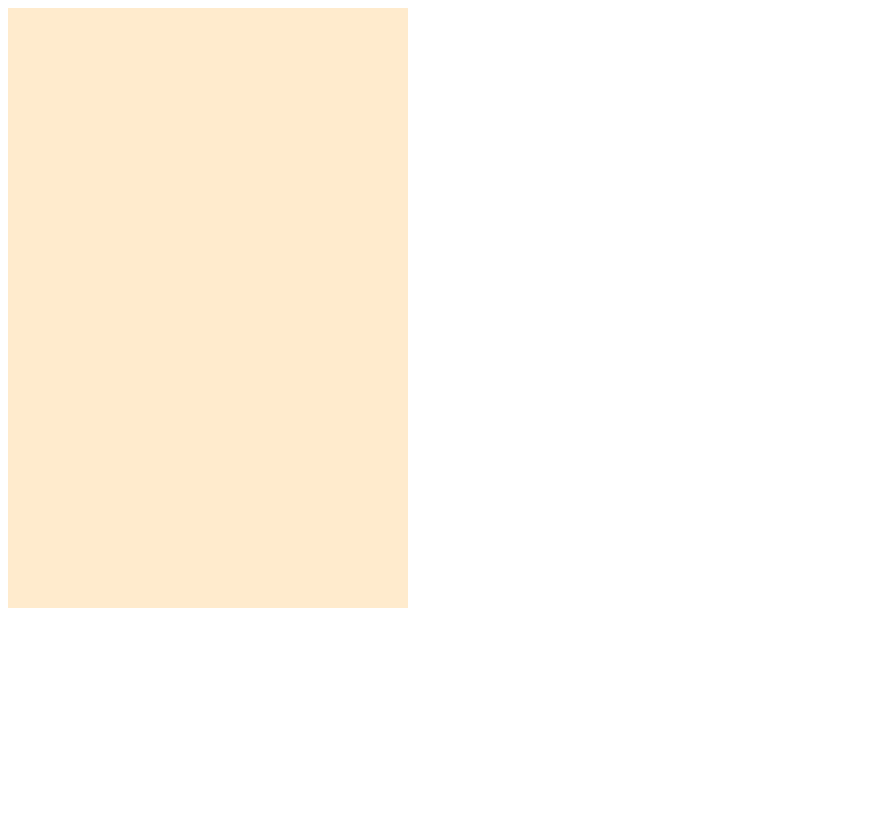
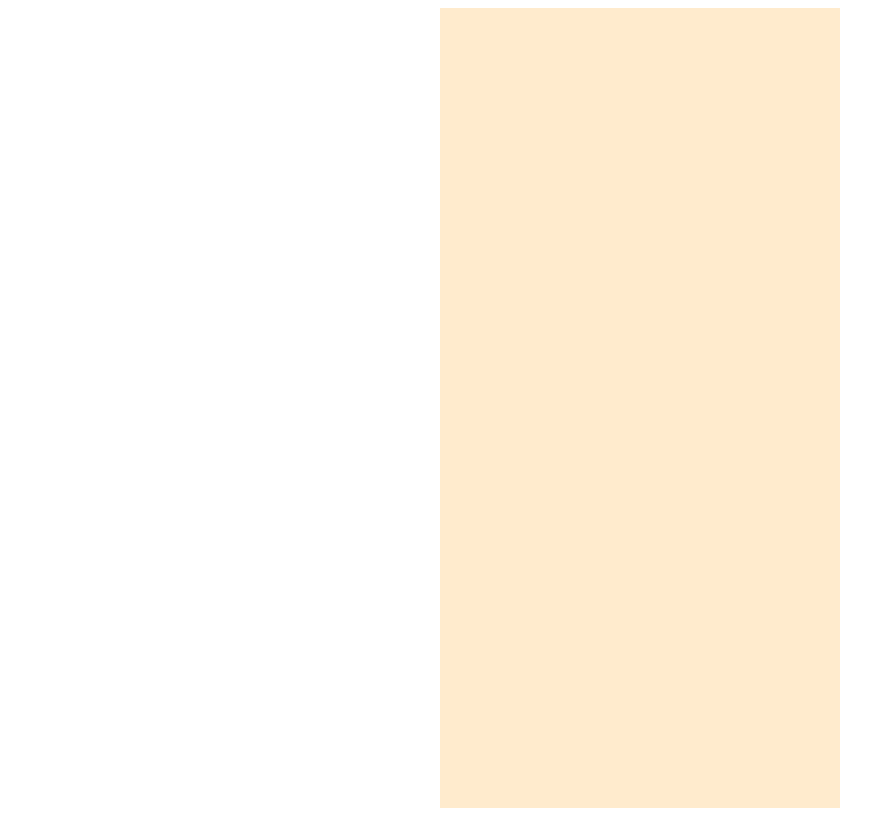
Before and after one commit to KangD1804/final-and-test, a plain HTML site: page index.html in a window 1280 px wide. Shown: the whole page, without its empty margins (0-895 px from the left). Drawn offline with Linux system fonts and the light colour scheme.

Commit message:
GAME FINAL

```diff
--- a/script.js
+++ b/script.js
@@ -1,5 +1,6 @@
 document.addEventListener("DOMContentLoaded", () => { //LOAD HTML BEFORE JS FILES
     const grid = document.querySelector(".grid");
+    const doodlerPic = document.createElement("img")
     const doodler = document.createElement("div");
     let doodlerLeftSpace = 50;
     let startPoint = 250;
@@ -17,7 +18,10 @@ document.addEventListener("DOMContentLoaded", () => { //LOAD HTML BEFORE JS FILE
     let score = 0;
 
     function createDoodler() {
+        doodlerPic.src = "doodler.png"
+        doodlerPic.classList.add("doodler")
         grid.appendChild(doodler);
+        doodler.appendChild(doodlerPic);
         doodler.classList.add("doodler");
         doodlerLeftSpace = platforms[0].left;
         doodler.style.left= doodlerLeftSpace + 'px';
@@ -115,7 +119,7 @@ document.addEventListener("DOMContentLoaded", () => { //LOAD HTML BEFORE JS FILE
     }
 
     function moveLeft(){
-        if(isGoingRight){
+        if(!isGoingRight){
             clearInterval(rightTimerId);
             isGoingRight = false;
         }
@@ -129,7 +133,7 @@ document.addEventListener("DOMContentLoaded", () => { //LOAD HTML BEFORE JS FILE
     }
 
     function moveRight(){
-        if(isGoingLeft){
+        if(!isGoingLeft){
             clearInterval(leftTimerId);
             isGoingLeft = false;
         }
--- a/style.css
+++ b/style.css
@@ -1,16 +1,12 @@
-/**{*/
-/*    margin: 0;*/
-/*    padding: 0;*/
-/*    box-sizing: border-box;*/
-/*}*/
 
 .grid{
     width: 400px;
-    height: 600px;
+    height: 800px;
     background-color: blanchedalmond;
     position: relative;
     font-size: 200px;
     text-align: center;
+    margin: 0 auto;
 }
 
 .doodler{
```
Also changed, not shown: index.html (+2 -1 lines).
